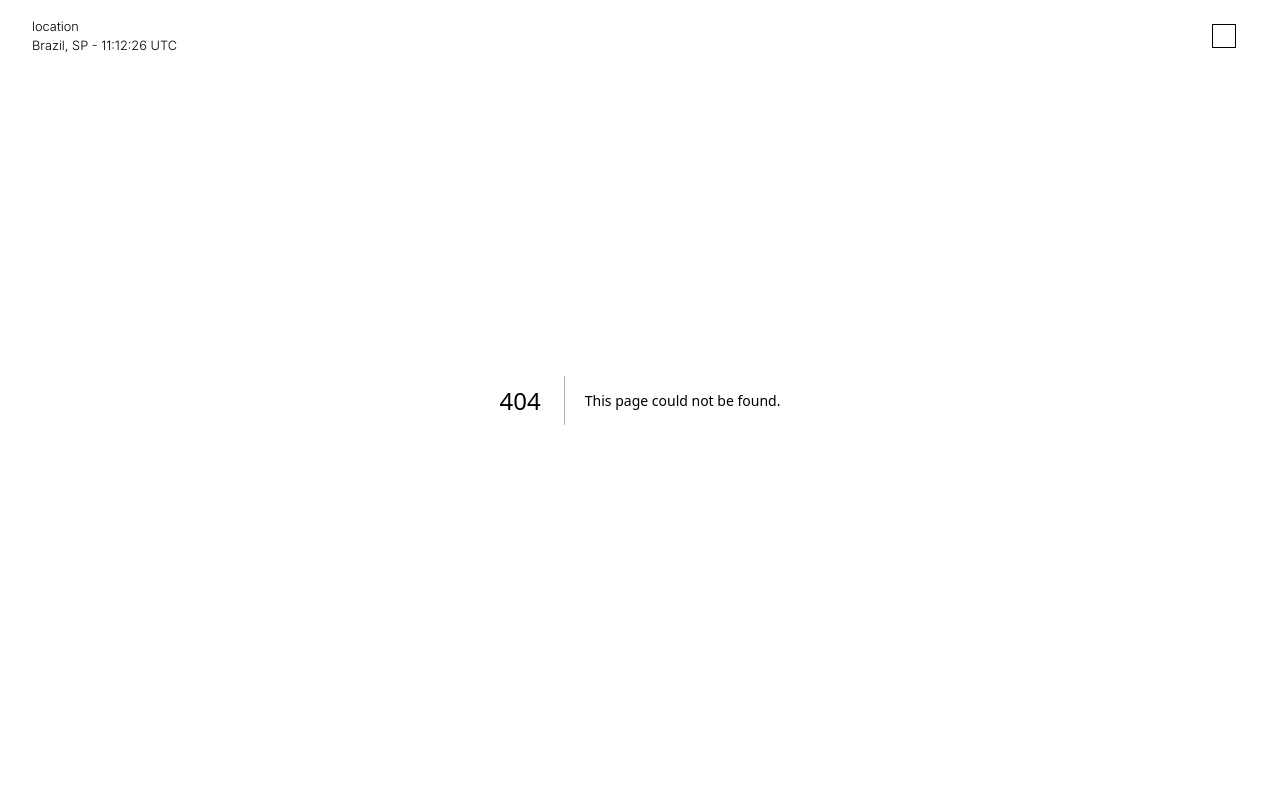
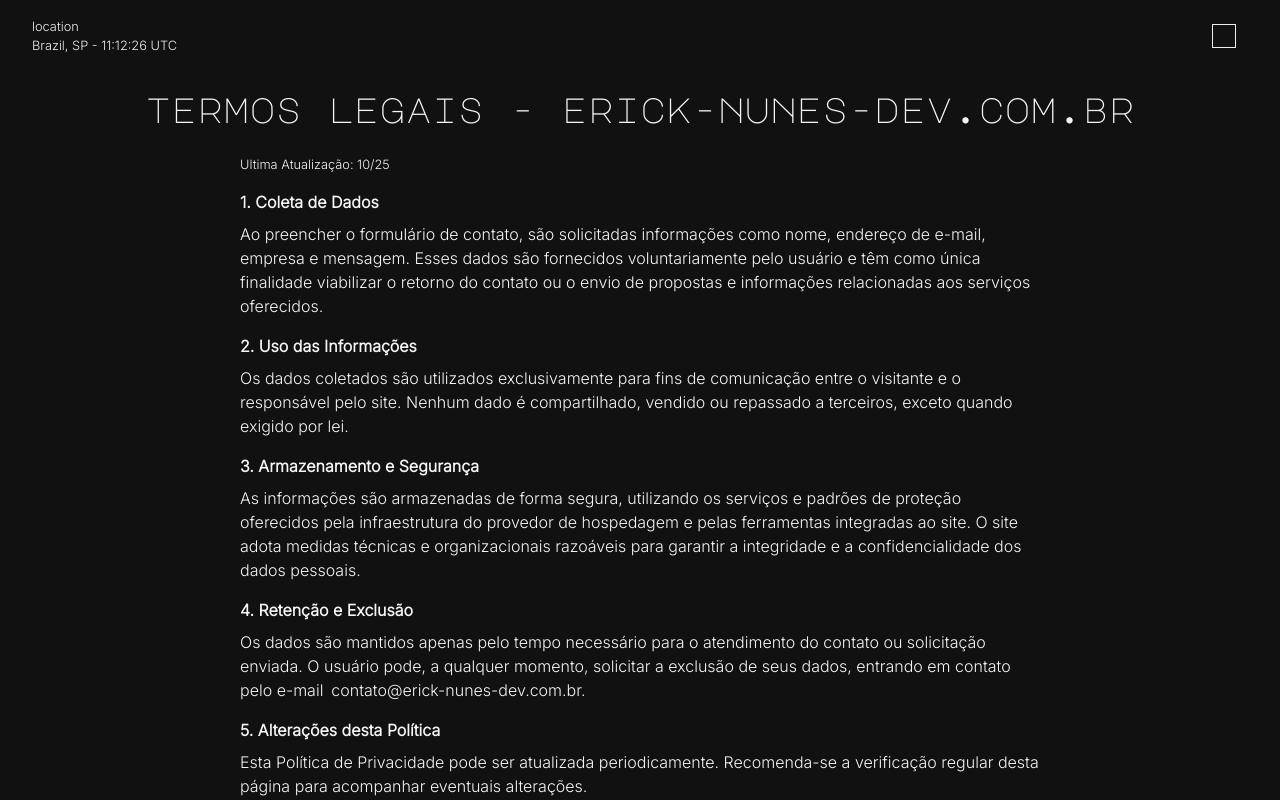
Before and after one commit to erickNA2/erick-portfolio, a Next.js app: page /legal in a window 1280 px wide. Before the commit this address had no page. Shown: the top 800 px of the page. Built offline with nearby package versions, Linux system fonts and the light colour scheme.

Commit message:
v 0.3.3 Contact and Legal

```diff
--- a/package.json
+++ b/package.json
@@ -1,6 +1,6 @@
 {
   "name": "portfolio",
-  "version": "0.3.2",
+  "version": "0.3.3",
   "private": true,
   "author": "Erick Nunes de Araujo",
   "license": "MIT",
--- a/src/app/form/page.tsx
+++ b/src/app/form/page.tsx
@@ -3,6 +3,7 @@
 import { useForm } from "react-hook-form";
 import { zodResolver } from "@hookform/resolvers/zod";
 import { z } from "zod";
+import Link from "next/link";
 import Typography from "@/components/ui/Typography";
 import { Button } from "@/components/ui/Button";
 import {
@@ -26,6 +27,8 @@ import { Checkbox } from "@/components/ui/checkbox";
 import { sendEmail } from "@/lib/resend";
 import { redirect, RedirectType } from "next/navigation";
 import { ToastContainer, toast } from "react-toastify";
+import { useState } from "react";
+import { Textarea } from "@/components/ui/textarea";
 
 const formSchema = z.object({
 	segmento: z.string().min(1),
@@ -34,6 +37,7 @@ const formSchema = z.object({
 	nome_cliente: z.string().min(1),
 	nome_empresa: z.string().min(1),
 	email_cliente: z.string(),
+	descricao: z.string().optional(),
 	termos: z.boolean(),
 });
 
@@ -41,6 +45,8 @@ export default function MyForm() {
 	const form = useForm<z.infer<typeof formSchema>>({
 		resolver: zodResolver(formSchema),
 	});
+
+	const [sending, setSending] = useState(false);
 
 	const callToast = (message: string, type: number) => {
 		switch (type) {
@@ -92,10 +98,12 @@ export default function MyForm() {
 				nome_cliente: values.nome_cliente,
 				nome_empresa: values.nome_empresa,
 				email_cliente: values.email_cliente,
+				descricao: values.descricao,
 				termos: values.termos,
 			};
 			const parsedData = formSchema.parse(validData);
 			sendEmail(parsedData);
+			setSending(!sending);
 			callToast("Email enviado!", 1);
 			setTimeout(() => {
 				redirect("/", RedirectType.replace);
@@ -107,7 +115,7 @@ export default function MyForm() {
 	}
 
 	return (
-		<section className="relative w-full h-auto flex flex-col items-center justify-center bg-[#111111] mt-20 px-10">
+		<section className="relative w-full h-auto flex flex-col items-center justify-center bg-[#111111] mt-20 px-10 md:px-20">
 			<Typography
 				variant="caption"
 				className={"uppercase opacity-50 text-center text-neutral-100"}
@@ -118,9 +126,25 @@ export default function MyForm() {
 				variant="bodytitle"
 				className={"text-center text-neutral-50"}
 			>
-				preencha o formulario e me ajude a compreender melhor seu
-				projeto
+				agende uma ligação via google meet para discutir ideias
 			</Typography>
+			<Link
+				href={"https://calendly.com/araujoerick-n1/30min"}
+				target="_blank"
+			>
+				<Button className="relative mt-4 w-[280px] h-[58px] flex items-center justify-center hover:bg-white hover:text-black border-[1px] border-white hover:border-black duration-400 ease-in-out transition hover:cursor-pointer">
+					<Typography variant="subtitle">Agendar ligação</Typography>
+				</Button>
+			</Link>
+			<div className="relative w-1/2 mt-8 h-[1px] bg-neutral-100 opacity-80"></div>
+
+			<Typography
+				variant="bodytitle"
+				className={"text-center text-neutral-50 mt-8"}
+			>
+				ou me envie um email com as informações de seu projeto
+			</Typography>
+			<div className="relative w-1/2 mt-8 h-[1px] bg-neutral-100 opacity-80"></div>
 
 			<Form {...form}>
 				<form
@@ -132,7 +156,7 @@ export default function MyForm() {
 						name="segmento"
 						render={({ field }) => (
 							<FormItem>
-								<FormLabel>Em qual segmento atua?</FormLabel>
+								<FormLabel>Em qual segmento atua?*</FormLabel>
 								<FormControl>
 									<Input
 										placeholder="Segmento"
@@ -141,7 +165,7 @@ export default function MyForm() {
 									/>
 								</FormControl>
 								<FormDescription>
-									Este segmento de atuação da sua empresa
+									Segmento de atuação da sua empresa
 								</FormDescription>
 								<FormMessage />
 							</FormItem>
@@ -156,7 +180,7 @@ export default function MyForm() {
 								render={({ field }) => (
 									<FormItem>
 										<FormLabel>
-											Qual tipo de WebSite precisa?
+											Qual tipo de WebSite precisa?*
 										</FormLabel>
 										<Select
 											onValueChange={field.onChange}
@@ -169,17 +193,22 @@ export default function MyForm() {
 											</FormControl>
 											<SelectContent>
 												<SelectItem value="onepager">
-													OnePager
+													Pagina Unica (OnePager)
+												</SelectItem>
+												<SelectItem value="portfolio_profissional">
+													Portfólio Profissional
+												</SelectItem>
+												<SelectItem value="serviço_web">
+													Serviço Web
 												</SelectItem>
 												<SelectItem value="ecommerce">
-													Ecommerce
+													Loja Virtual
 												</SelectItem>
 												<SelectItem value="outro">
-													outro
+													Outro
 												</SelectItem>
 											</SelectContent>
 										</Select>
-
 										<FormMessage />
 									</FormItem>
 								)}
@@ -272,6 +301,27 @@ export default function MyForm() {
 					/>
 					<FormField
 						control={form.control}
+						name="descricao"
+						render={({ field }) => (
+							<FormItem>
+								<FormLabel>Descrição</FormLabel>
+								<FormControl>
+									<Textarea
+										id="descricao"
+										placeholder="Descrição"
+										{...field}
+									/>
+								</FormControl>
+								<FormDescription>
+									Adicione descrições ou comentarios
+									adicionais sobre seu projeto
+								</FormDescription>
+								<FormMessage />
+							</FormItem>
+						)}
+					/>
+					<FormField
+						control={form.control}
 						name="termos"
 						render={({ field }) => (
 							<FormItem className="flex flex-row items-start space-x-3 space-y-0 rounded-md border p-4">
@@ -282,9 +332,18 @@ export default function MyForm() {
 								</FormControl>
 								<div className="space-y-1 leading-none">
 									<FormLabel>
-										Eu concordo com o processamento dos meus
-										dados pessoais de acordo com a Política
-										de Privacidade.
+										<p>
+											Eu concordo com o processamento dos
+											meus dados pessoais de acordo com a{" "}
+											<Link
+												href={"/legal"}
+												className={
+													"font-bold hover:text-blue-500 underline"
+												}
+											>
+												Política de Privacidade
+											</Link>
+										</p>
 									</FormLabel>
 
 									<FormMessage />
@@ -295,7 +354,8 @@ export default function MyForm() {
 					<div className="relative w-full flex justify-center">
 						<Button
 							type="submit"
-							className="relative w-[200px] h-[52px] flex items-center justify-center hover:bg-white hover:text-black duration-400 ease-in-out transition"
+							disabled={sending}
+							className="relative w-[200px] h-[52px] flex items-center justify-center hover:bg-white hover:text-black hover:border-1 hover:border-black duration-400 ease-in-out transition hover:cursor-pointer"
 						>
 							<Typography variant="subtitle">enviar</Typography>
 						</Button>
--- /dev/null
+++ b/src/app/legal/page.tsx
@@ -0,0 +1,108 @@
+import Typography from "@/components/ui/Typography";
+import Link from "next/link";
+
+export default function Legal() {
+	return (
+		<div className="min-h-screen mt-20 flex flex-col items-center justify-evenly text-neutral-100">
+			<Typography variant="bodytitle" className={"text-center"}>
+				termos legais - erick-nunes-dev.com.br
+			</Typography>
+			<ul className="flex flex-col items-baseline justify-center text-left my-4 px-10 md:px-60">
+				<li className="w-full">
+					<Typography variant="caption">
+						Ultima Atualização: 10/25
+					</Typography>
+				</li>
+				<li className="mt-4">
+					<Typography variant="body" className="font-bold">
+						1. Coleta de Dados
+					</Typography>
+				</li>
+				<li className="mt-2">
+					<Typography variant="body">
+						Ao preencher o formulário de contato, são solicitadas
+						informações como nome, endereço de e-mail, empresa e
+						mensagem. Esses dados são fornecidos voluntariamente
+						pelo usuário e têm como única finalidade viabilizar o
+						retorno do contato ou o envio de propostas e informações
+						relacionadas aos serviços oferecidos.
+					</Typography>
+				</li>
+
+				<li className="mt-4">
+					<Typography variant="body" className="font-bold">
+						2. Uso das Informações
+					</Typography>
+				</li>
+				<li className="mt-2">
+					<Typography variant="body">
+						Os dados coletados são utilizados exclusivamente para
+						fins de comunicação entre o visitante e o responsável
+						pelo site. Nenhum dado é compartilhado, vendido ou
+						repassado a terceiros, exceto quando exigido por lei.
+					</Typography>
+				</li>
+
+				<li className="mt-4">
+					<Typography variant="body" className="font-bold">
+						3. Armazenamento e Segurança
+					</Typography>
+				</li>
+				<li className="mt-2">
+					<Typography variant="body">
+						As informações são armazenadas de forma segura,
+						utilizando os serviços e padrões de proteção oferecidos
+						pela infraestrutura do provedor de hospedagem e pelas
+						ferramentas integradas ao site. O site adota medidas
+						técnicas e organizacionais razoáveis para garantir a
+						integridade e a confidencialidade dos dados pessoais.
+					</Typography>
+				</li>
+
+				<li className="mt-4">
+					<Typography variant="body" className="font-bold">
+						4. Retenção e Exclusão
+					</Typography>
+				</li>
+				<li className="mt-2">
+					<Typography variant="body">
+						Os dados são mantidos apenas pelo tempo necessário para
+						o atendimento do contato ou solicitação enviada. O
+						usuário pode, a qualquer momento, solicitar a exclusão
+						de seus dados, entrando em contato pelo e-mail
+						<Link
+							href="mailto:contato@erick-nunes-dev.com.br"
+							className="hover:text-blue-500 ml-2"
+						>
+							contato@erick-nunes-dev.com.br
+						</Link>
+						.
+					</Typography>
+				</li>
+
+				<li className="mt-4">
+					<Typography variant="body" className="font-bold">
+						5. Alterações desta Política
+					</Typography>
+				</li>
+				<li className="mt-2">
+					<Typography variant="body">
+						Esta Política de Privacidade pode ser atualizada
+						periodicamente. Recomenda-se a verificação regular desta
+						página para acompanhar eventuais alterações.
+					</Typography>
+				</li>
+			</ul>
+			<div className="relative mt-10 flex items-center justify-center">
+				<Link href={"/"}>
+					<Typography
+						variant="caption"
+						className={"hover:text-blue-500"}
+					>
+						HOME
+					</Typography>
+				</Link>
+			</div>
+		</div>
+	);
+}
--- a/src/components/AnimatedBg.tsx
+++ b/src/components/AnimatedBg.tsx
@@ -7,7 +7,6 @@ import {
 	CameraShake,
 	useTexture,
 	MeshReflectorMaterial,
-	FirstPersonControls,
 } from "@react-three/drei";
 import { KernelSize } from "postprocessing";
 import { EffectComposer, Bloom } from "@react-three/postprocessing";
--- /dev/null
+++ b/src/components/ui/textarea.tsx
@@ -0,0 +1,22 @@
+import * as React from "react"
+
+import { cn } from "@/lib/utils"
+
+const Textarea = React.forwardRef<
+  HTMLTextAreaElement,
+  React.ComponentProps<"textarea">
+>(({ className, ...props }, ref) => {
+  return (
+    <textarea
+      className={cn(
+        "flex min-h-[60px] w-full rounded-md border border-input bg-transparent px-3 py-2 text-base shadow-sm placeholder:text-muted-foreground focus-visible:outline-none focus-visible:ring-1 focus-visible:ring-ring disabled:cursor-not-allowed disabled:opacity-50 md:text-sm",
+        className
+      )}
+      ref={ref}
+      {...props}
+    />
+  )
+})
+Textarea.displayName = "Textarea"
+
+export { Textarea }
--- a/src/lib/resend.ts
+++ b/src/lib/resend.ts
@@ -11,6 +11,7 @@ type data = {
     nome_cliente: string,
     nome_empresa: string,
     email_cliente: string,
+    descricao?: string | undefined,
     termos: boolean,
 };
 
@@ -25,6 +26,7 @@ export const sendEmail = async (data: data) => {
         ${data.nome_empresa ? `<p><strong>Empresa:</strong> ${data.nome_empresa}</p>` : ""}
         ${data.segmento ? `<p><strong>Segmento:</strong> ${data.segmento}</p>` : ""}
         ${data.tipo_site ? `<p><strong>Tipo de site:</strong> ${data.tipo_site}</p>` : ""}
+        ${data.descricao ? `<p><strong>Descrição:</strong> ${data.descricao}</p>` : ""}
         ${data.link_site ? `<p><strong>Link do site:</strong> <a href="${data.link_site}" target="_blank">${data.link_site}</a></p>` : ""}
       </div>
     `;
```
